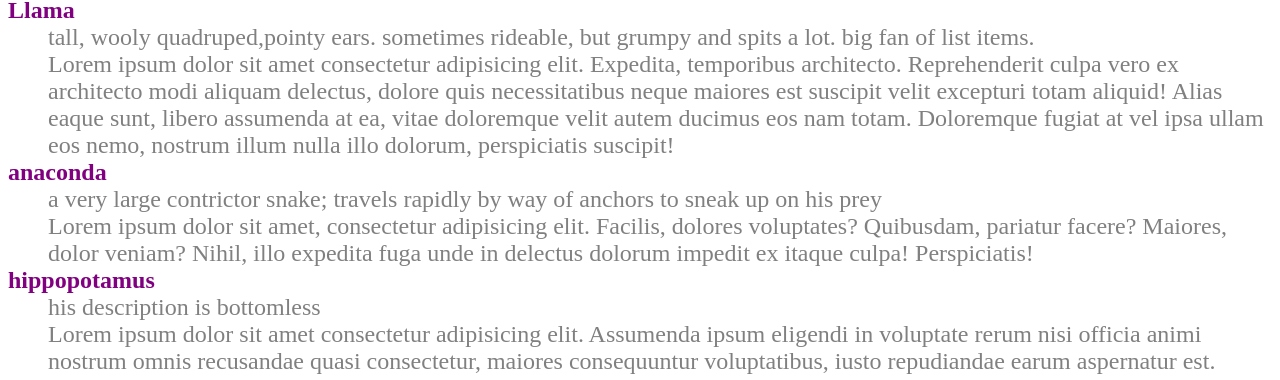
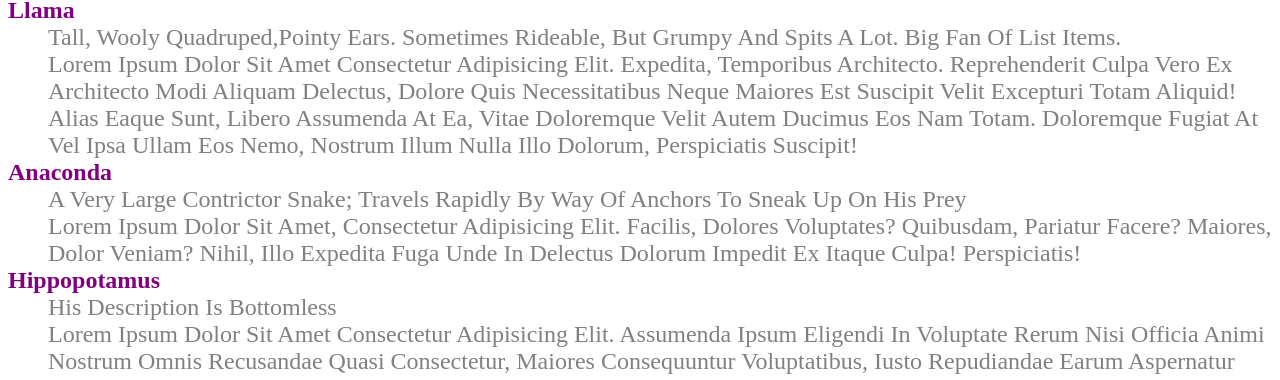
Before and after one commit to seun2029/abbey, a plain HTML site: page html folder/dayvest/assignment/advance.html in a window 1280 px wide. Shown: the part 60-440 px from the top of the page. Drawn offline with Linux system fonts and the light colour scheme.

Commit message:
add style

```diff
--- a/html folder/dayvest/assignment/advance.html
+++ b/html folder/dayvest/assignment/advance.html
@@ -6,6 +6,9 @@
     <meta name="viewport" content="width=device-width, initial-scale=1.0">
     <title>advance text</title>
     <style>
+        body{
+            text-transform: capitalize;
+        }
         h1{
             font-size: 2rem;
             margin: 0;
```
